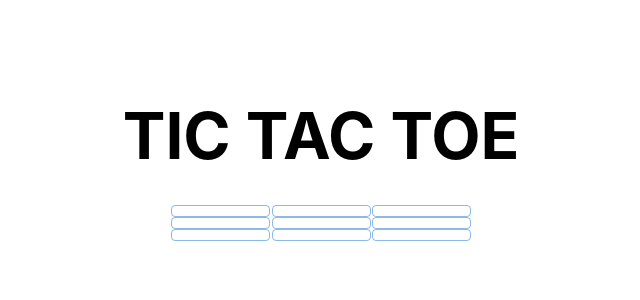
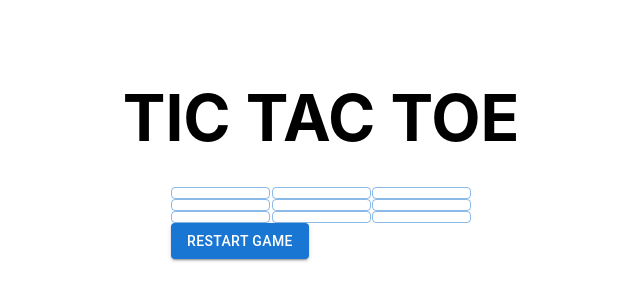
Before and after one commit to acalvom/tic-tac-toe-react, a Next.js app: page / in a window 1280 px wide. Shown: the part 214-514 px from the top of the page, without its empty margins (319-959 px from the left). Built offline with nearby package versions, Linux system fonts and the light colour scheme.

Commit message:
Add Restart game button

```diff
--- a/components/Board.tsx
+++ b/components/Board.tsx
@@ -1,4 +1,4 @@
-import { Typography } from "@mui/material";
+import { Button, Typography } from "@mui/material";
 import { useState } from "react";
 import styles from "../styles/App.module.css";
 import {
@@ -12,7 +12,10 @@ import { Square } from "./Square";
 export default function Board() {
   const [squares, setSquares] = useState<Player[]>(new Array(9).fill(null));
   const [player, setPlayer] = useState<Player>(PLAYER_X);
-  const [winner, setWinner] = useState(null);
+
+  const restartGame = () => {
+    setSquares(new Array(9).fill(null));
+  };
 
   const togglePlayer = () => {
     setPlayer(player === PLAYER_X ? PLAYER_O : PLAYER_X);
@@ -54,7 +57,7 @@ export default function Board() {
         squares[a].piece === squares[c].piece
       ) {
         return squares[a].piece;
-      }
+      } else if (squares[a] && squares[b] && squares[c]) return null;
     }
     return null;
   }
@@ -64,6 +67,13 @@ export default function Board() {
       {getWinner()
         ? renderWinner()
         : squares.map((_, index) => renderSquare(index))}
+      <Button
+        className={styles.restart}
+        variant="contained"
+        onClick={restartGame}
+      >
+        RESTART GAME
+      </Button>
     </div>
   );
 }
--- a/styles/App.module.css
+++ b/styles/App.module.css
@@ -73,8 +73,22 @@
   border: 1px solid #f5cb5c;
   background-color: #f5cb5c;
 }
+
 .square:disabled {
   color: #333533;
+}
+
+.restart {
+  background-color: #f5cb5c;
+  color: #333533;
+  font-weight: bold;
+  margin: 1em auto;
+}
+
+.restart:hover {
+  background-color: #f5cc5c64;
+  color: #333533;
+  font-weight: bold;
 }
 
 .player {
```
